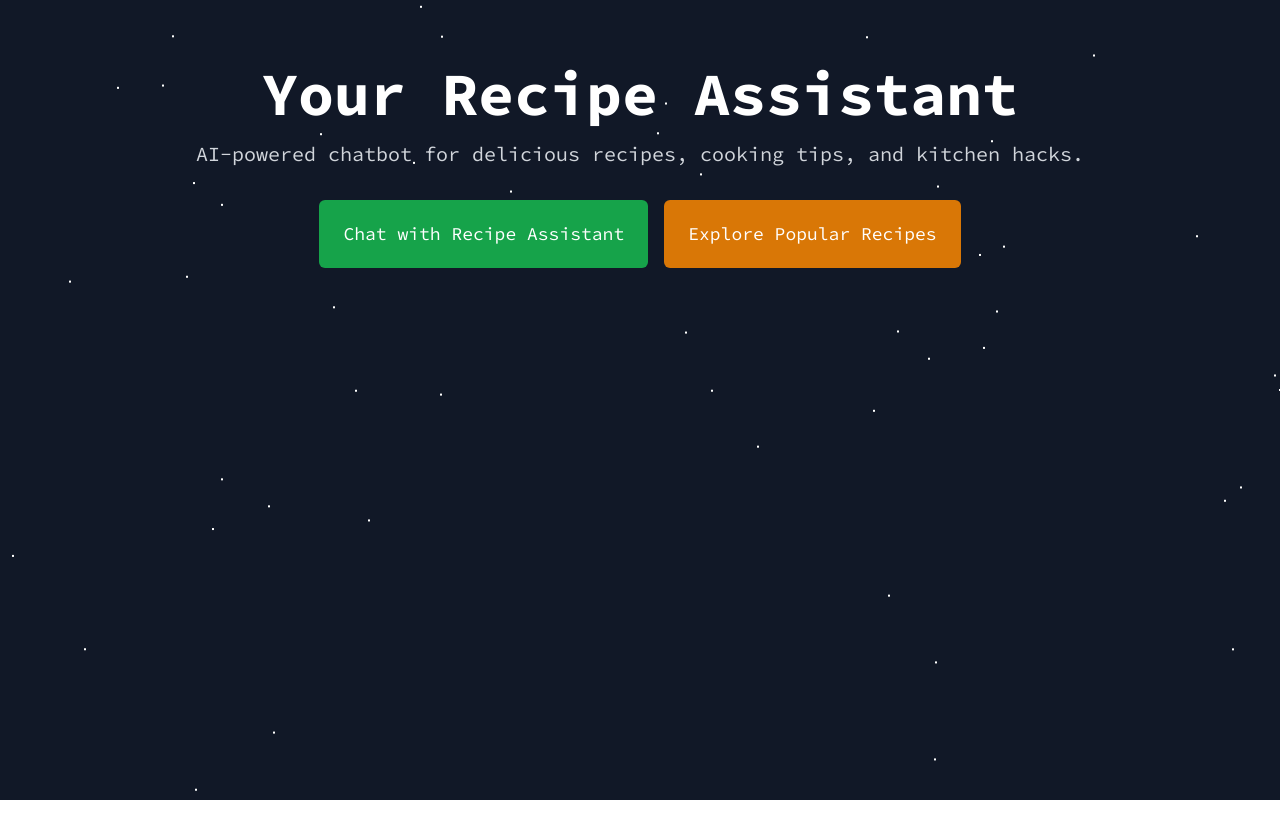
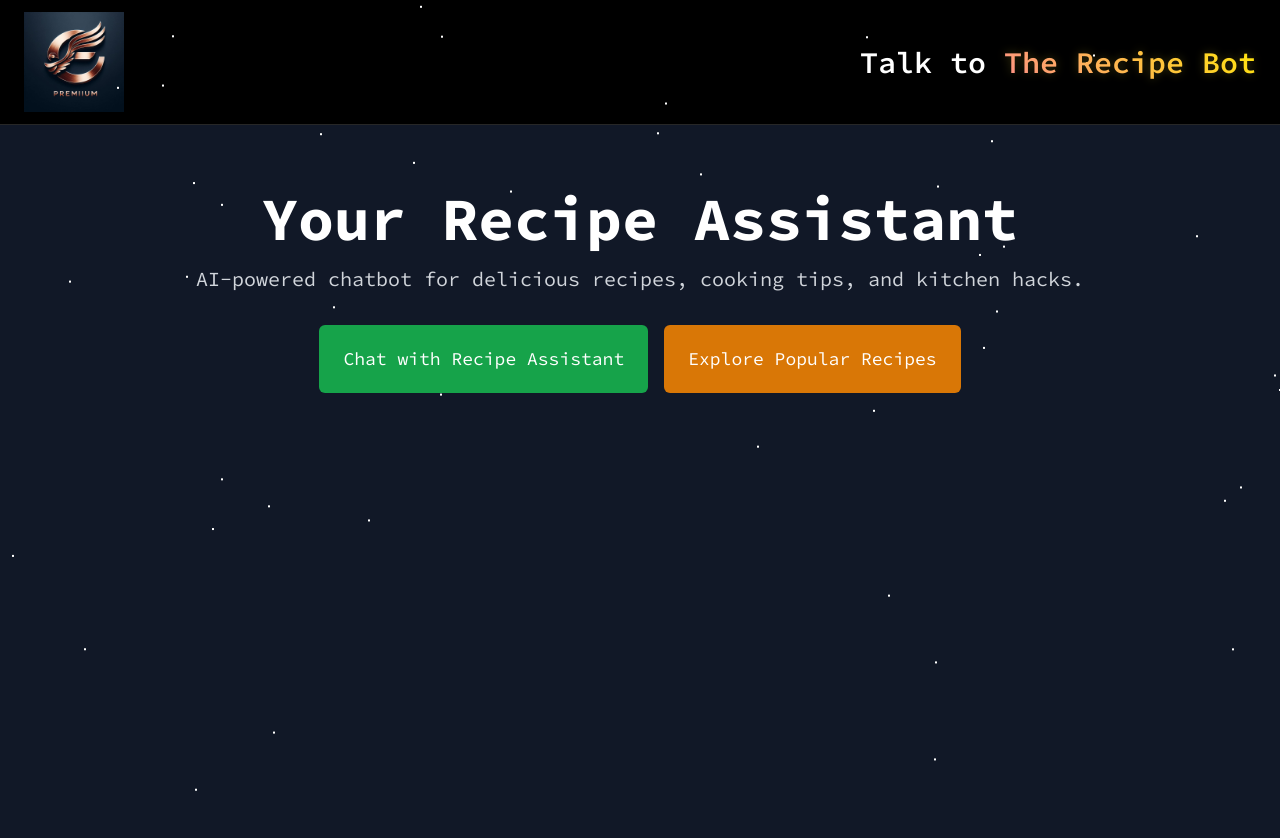
Before and after one commit to erdo99/RecipeBot, a Next.js app: page / in a window 1280 px wide. Shown: the top 838 px of the page. Before the commit the page ends 800 px from the top, so only its background shows below. Built offline with nearby package versions, Linux system fonts and the light colour scheme.

Commit message:
layouta navbarı taşıdım.

```diff
--- a/app/bot/page.tsx
+++ b/app/bot/page.tsx
@@ -40,12 +40,6 @@ export default function Home() {
 
   return (
     <>
-      <nav className="flex items-center justify-between bg-black w-full px-6 py-3">
-        <Image src="/logo.png" alt="Recipe Logo" width={100} height={30} className="mr-auto" />
-        <h1 className="text-3xl font-semibold text-white ml-auto">
-          Talk to <span className="highlighted-text">The Recipe Bot</span>
-        </h1>
-      </nav>
 
       <main className="flex flex-col justify-between min-h-screen w-full p-4">
         <div className="flex-1 overflow-y-auto mb-4" ref={chatContainer}>
--- a/app/layout.tsx
+++ b/app/layout.tsx
@@ -1,6 +1,7 @@
 import type { Metadata } from "next";
 import { Inter, Sacramento, Source_Code_Pro } from "next/font/google";
 import "./globals.css";
+import Image from "next/image";
 
 const inter = Inter({ subsets: ["latin"] });
 const scp = Source_Code_Pro({ subsets: ["latin"] });
@@ -18,7 +19,18 @@ export default function RootLayout({
 }>) {
   return (
     <html lang="en">
-      <body className={scp.className}>{children}</body>
+      <body className={scp.className}>
+        {/* Navigation Bar */}
+        <nav className="flex items-center justify-between bg-black w-full px-6 py-3">
+          <Image src="/logo.png" alt="Recipe Logo" width={100} height={30} className="mr-auto" />
+          <h1 className="text-3xl font-semibold text-white ml-auto">
+            Talk to <span className="highlighted-text">The Recipe Bot</span>
+          </h1>
+        </nav>
+
+        {/* Main Content */}
+        <main>{children}</main>
+      </body>
     </html>
   );
 }
```
Also changed, not shown: 1 other file (tests, documents, lock files or other folders).
